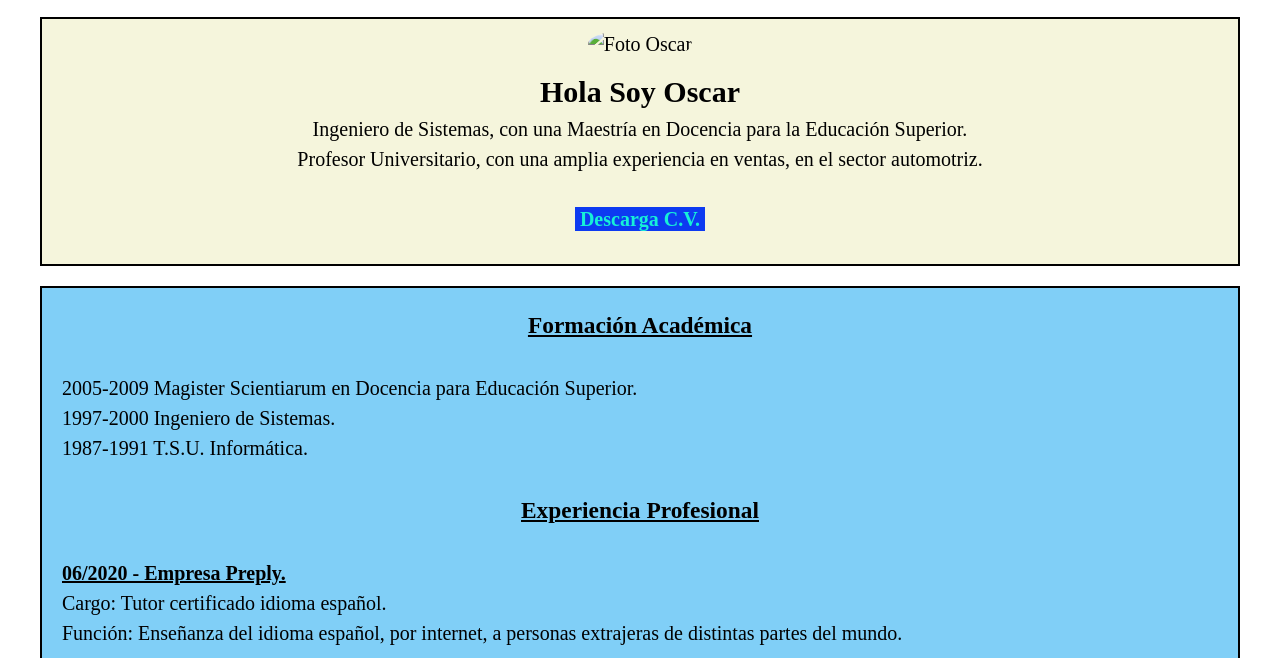
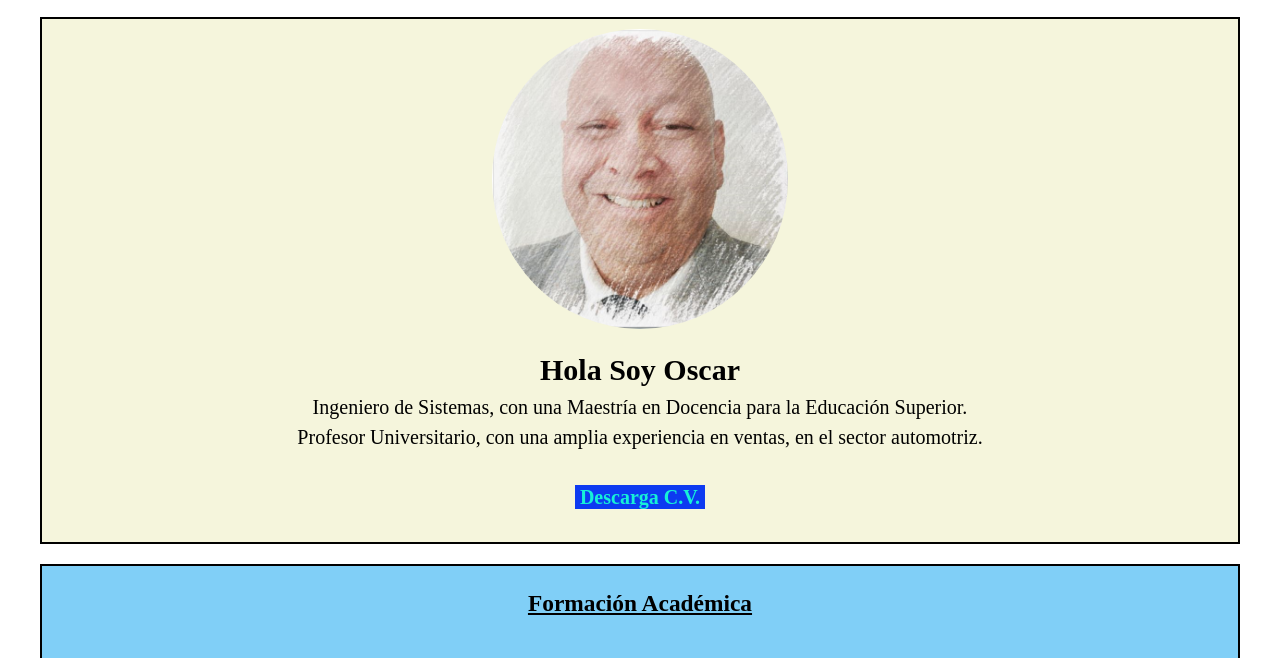
Before and after one commit to garciacoa/proyecto-1-cod-latam, a plain HTML site: page index.html in a window 1280 px wide. Shown: the part 121-779 px from the top of the page. Drawn offline with Linux system fonts and the light colour scheme; the site is published under a folder, as on GitHub Pages, so addresses that start at the root find nothing; a web font is replaced by a local one.

Commit message:
commit preliminar1

```diff
--- a/index.html
+++ b/index.html
@@ -28,7 +28,7 @@
            <section class="presentacion">
 
               <div class="foto">
-                  <img src="/img/Oscarc.png" alt="Foto Oscar" style="border-radius:50%"/>
+                  <img src="img/Oscarc.png" alt="Foto Oscar" style="border-radius:50%"/>
               </div>
 
               <h2> Hola Soy Oscar</h2>
@@ -87,7 +87,7 @@
                    <div class="grupos">
                      <label for="email"> Correo Electronico :</label>
                      <input type="email" id="email" name="email" required>
-                   </div>
+                     </div>
 
                     <div class="grupos">
                       <label for="mensaje"> Mensaje :</label>
```
